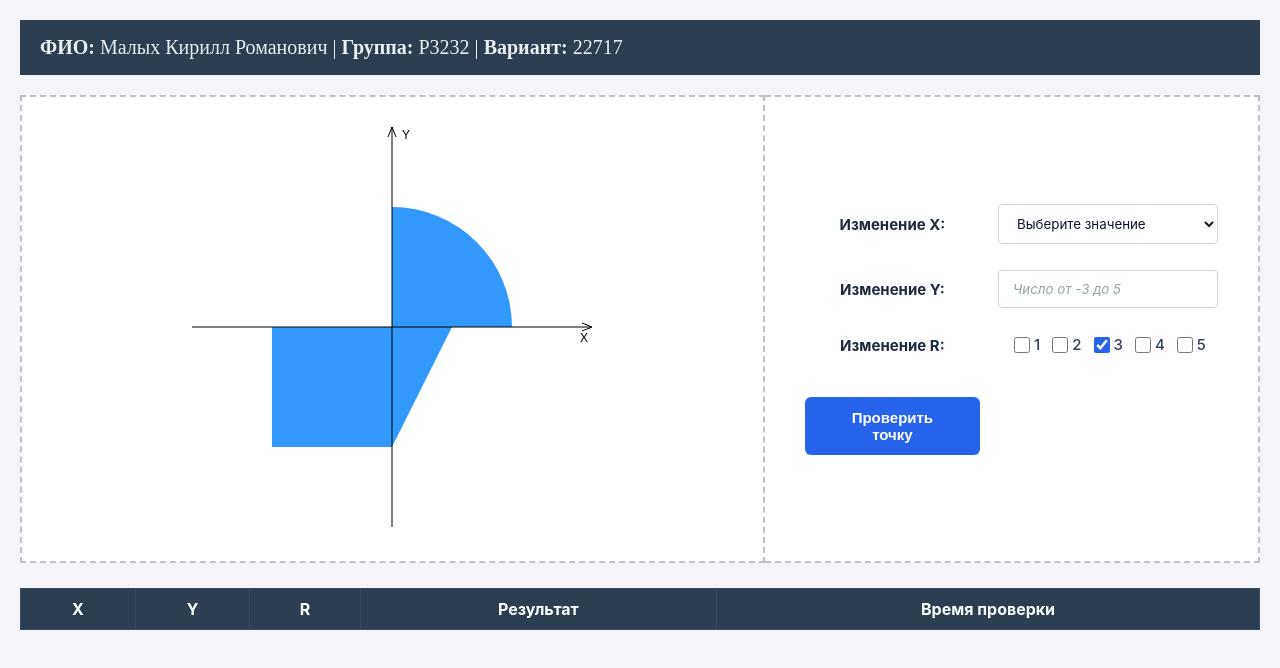
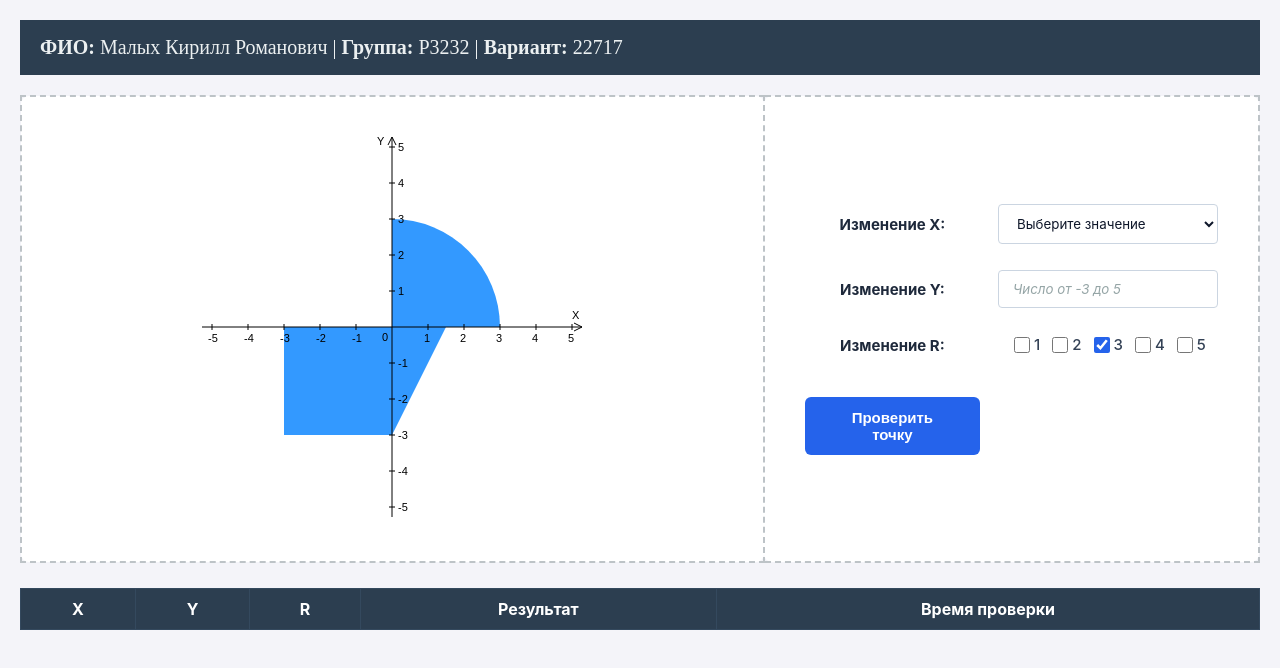
Before and after one commit to tetraminomusic/web_lab1, a plain HTML site: page src/index.html in a window 1280 px wide. Drawn offline with Linux system fonts and the light colour scheme.

Commit message:
fix numbers

```diff
--- a/src/index.html
+++ b/src/index.html
@@ -27,7 +27,7 @@
               <!-- Левая колонвка c графиком -->
 
               <td class="column" style="width: 60%; text-align: center;">
-                <canvas id="graphCanvas" width="700" height="700"></canvas>
+                <canvas id="graphCanvas" width="800" height="800"></canvas>
               </td>
 
               <!--Правая колонка -->
--- a/src/script.js
+++ b/src/script.js
@@ -14,7 +14,7 @@ ctx.scale(dpr, dpr);
 const width = logicalSize;
 const height = logicalSize;
 const center = width / 2;
-const scale = 40;
+const scale = 36; // Уменьшили масштаб до 36, чтобы сетка от -5 до 5 идеально умещалась внутри холста
 
 function drawShape(r) {
   ctx.clearRect(0, 0, width, height);
@@ -65,41 +65,60 @@ function checkHit(x, y, r) {
 
 // отрисовка осей
 function drawAxes() {
+
   ctx.strokeStyle = 'black';
   ctx.lineWidth = 1;
   ctx.fillStyle = 'black';
-  ctx.font = '12px Arial';
+  ctx.font = '11px Arial';
 
   ctx.beginPath();
 
-  // Ось X
-  ctx.moveTo(0, center);
-  ctx.lineTo(width, center);
+  // Ось X (внутри границ холста)
+  ctx.moveTo(10, center);
+  ctx.lineTo(width - 10, center);
 
-  // Ось Y
-  ctx.moveTo(center, 0);
-  ctx.lineTo(center, height)
-
-  ctx.stroke(); // рисуем
-
+  // Ось Y (внутри границ холста)
+  ctx.moveTo(center, 10);
+  ctx.lineTo(center, height - 10);
 
   // Стрелка оси X
-  ctx.beginPath();
-  ctx.moveTo(width - 10, center - 4);
-  ctx.lineTo(width, center);
-  ctx.lineTo(width - 10, center + 4);
+  ctx.moveTo(width - 18, center - 4);
+  ctx.lineTo(width - 10, center);
+  ctx.lineTo(width - 18, center + 4);
 
   // Стрелка оси Y
+  ctx.moveTo(center - 4, 18);
+  ctx.lineTo(center, 10);
+  ctx.lineTo(center + 4, 18);
 
-  ctx.moveTo(center - 4, 10);
-  ctx.lineTo(center, 0);
-  ctx.lineTo(center + 4, 10);
-  ctx.stroke();
+  ctx.stroke(); // рисуем оси и стрелки
 
-  // Подписываем оси
+  const values = [-5, -4, -3, -2, -1, 1, 2, 3, 4, 5];
 
-  ctx.fillText("X", width - 12, center + 15);
-  ctx.fillText("Y", center + 10, 12);
+  values.forEach(val => {
+    const pos = center + val * scale;
+
+    ctx.beginPath();
+    ctx.moveTo(pos, center - 3);
+    ctx.lineTo(pos, center + 3);
+
+    if (val !== 0) {
+      ctx.fillText(val, pos - 4, center + 15);
+    }
+
+    ctx.moveTo(center - 3, center - val * scale);
+    ctx.lineTo(center + 3, center - val * scale);
+
+    if (val !== 0) {
+      ctx.fillText(val, center + 6, center - val * scale + 4);
+    }
+    ctx.stroke();
+  });
+
+  // Подписываем оси и ноль внутри границ
+  ctx.fillText("X", width - 20, center - 8);
+  ctx.fillText("Y", center - 15, 18);
+  ctx.fillText("0", center - 10, center + 14);
 }
 
 // Возвращает численное значение выбранного чекбокса
```
